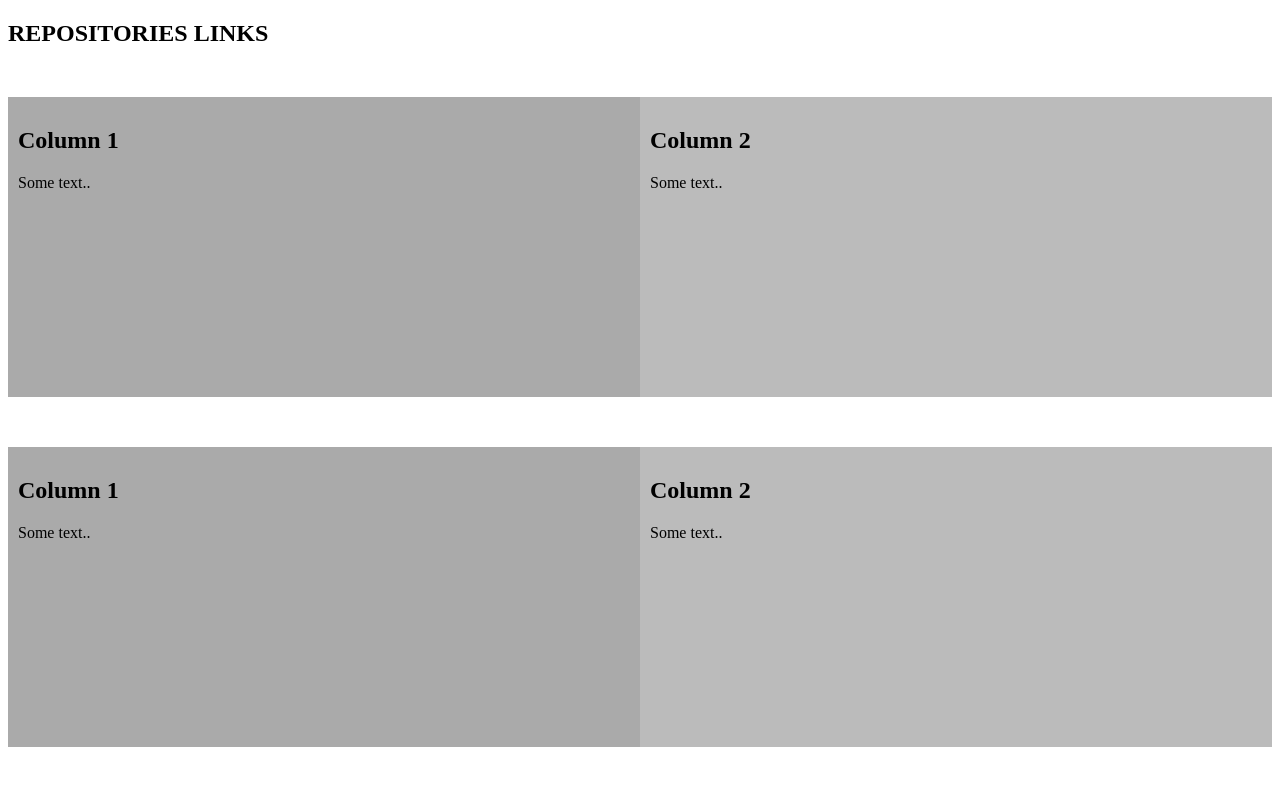
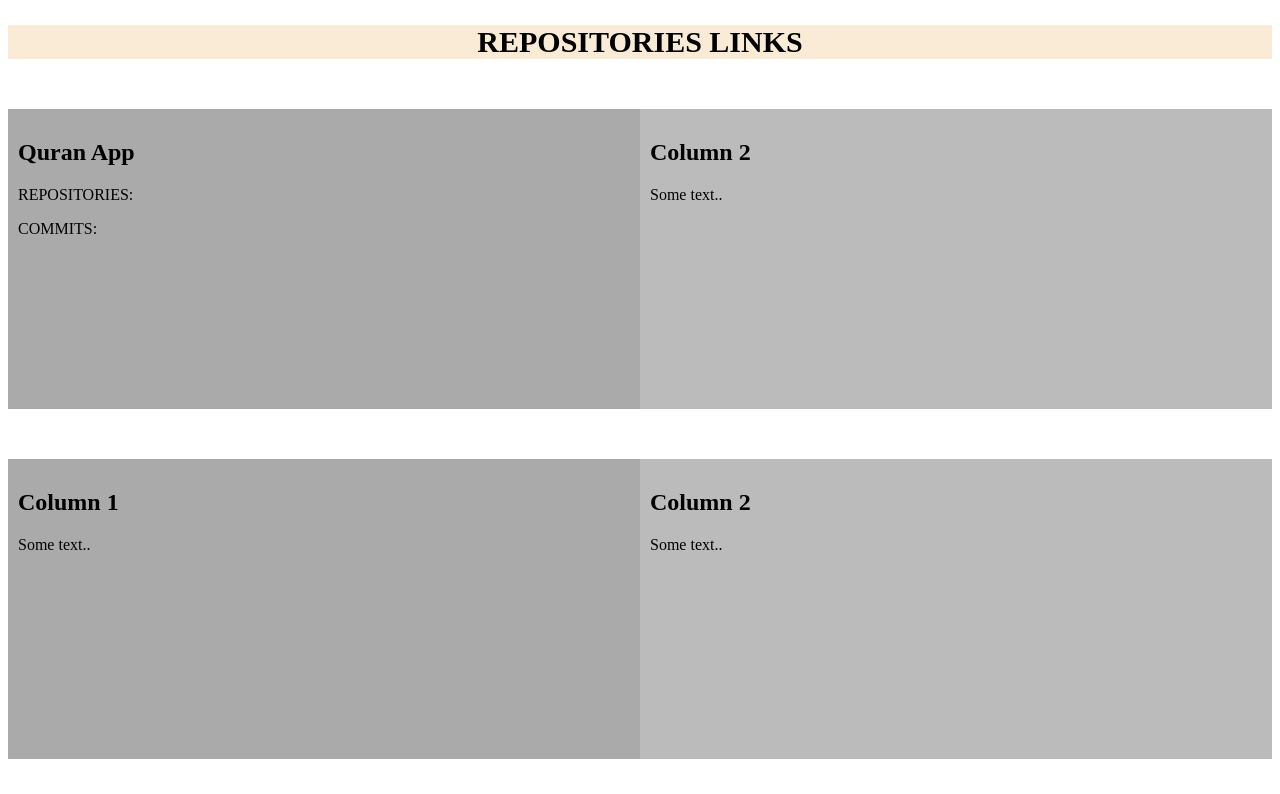
Before and after one commit to AmeenaAbdullah/WebApp, a plain HTML site: page Index.html in a window 1280 px wide. Shown: the top 794 px of the page. Drawn offline with Linux system fonts and the light colour scheme.

Commit message:
headings add

```diff
--- a/Index.css
+++ b/Index.css
@@ -20,3 +20,11 @@
   .row{
     margin-top: 50px;
   }
+  .heading{
+    font-size: 30px;
+    text-align: center;
+    background-color: antiquewhite;
+  }
+  .subheading{
+
+  }
--- a/Index.html
+++ b/Index.html
@@ -10,8 +10,11 @@
 
 <div class="row">
   <div class="column" style="background-color:#aaa;">
-    <h2>Column 1</h2>
-    <p>Some text..</p>
+    <h2 class="subheading">Quran App</h2>
+
+    <p>REPOSITORIES:</p><a href=""></a>
+    <p>COMMITS:</p><a href=""></a>
+
   </div>
   <div class="column" style="background-color:#bbb;">
     <h2>Column 2</h2>
```
